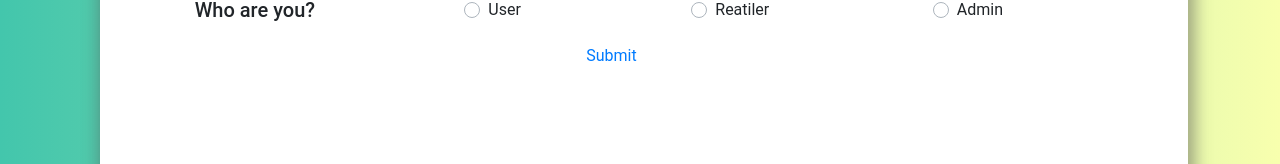
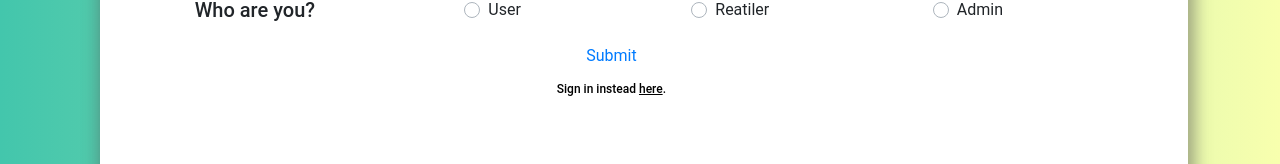
Before and after one commit to alexadonov/Studio1B_G02, a React (Create React App) app: page /create-user in a window 1280 px wide. Shown: the part 487-651 px from the top of the page. Built offline with nearby package versions, Linux system fonts and the light colour scheme.

Commit message:
added option to go back to sign in page from the create a user page

```diff
--- a/src/create-user.js
+++ b/src/create-user.js
@@ -223,6 +223,7 @@ export default class Shop extends Component {
           </div>
           </div>
           <input type="submit" class="btn btn-outline-primary" value="Submit"/>
+          <a class="btn-txt1 mb-5" href="/sign-in" role="button"><h6>Sign in instead <u>here</u>.</h6></a>
           </form>
         </div>
         </div>
```
